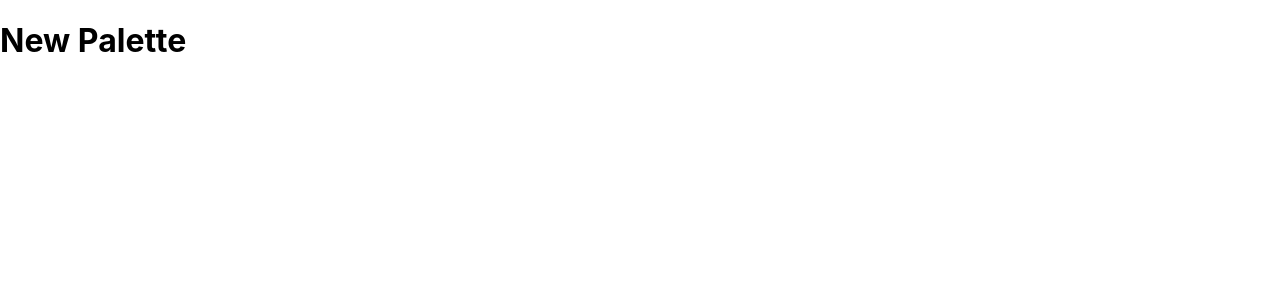
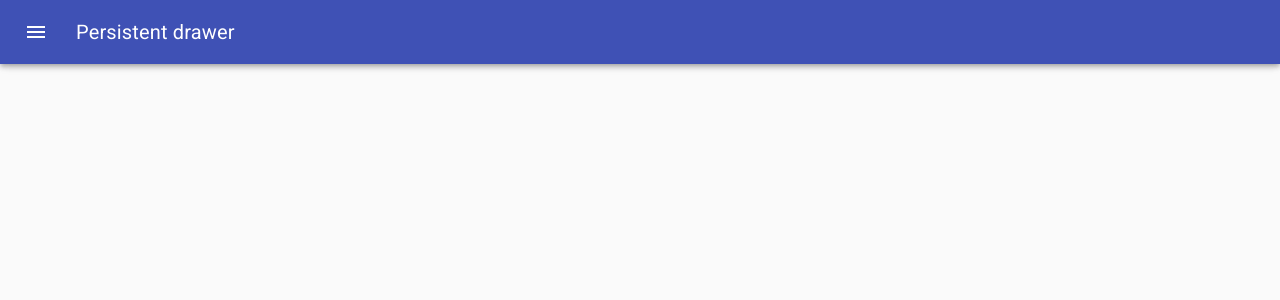
Before and after one commit to giftofgrub/paletteMaker, a React (Create React App) app: page /palette/new in a window 1280 px wide. Shown: the top 300 px of the page. Built offline with nearby package versions, Linux system fonts and the light colour scheme.

Commit message:
add drawer to newpaletteform

```diff
--- a/src/NewPaletteForm.js
+++ b/src/NewPaletteForm.js
@@ -1,19 +1,142 @@
-import React, { Component } from 'react';
+import React from 'react';
+import clsx from 'clsx';
+import { makeStyles, useTheme } from '@material-ui/core/styles';
+import Drawer from '@material-ui/core/Drawer';
+import CssBaseline from '@material-ui/core/CssBaseline';
+import AppBar from '@material-ui/core/AppBar';
+import Toolbar from '@material-ui/core/Toolbar';
+import List from '@material-ui/core/List';
+import Typography from '@material-ui/core/Typography';
+import Divider from '@material-ui/core/Divider';
+import IconButton from '@material-ui/core/IconButton';
+import MenuIcon from '@material-ui/icons/Menu';
+import ChevronLeftIcon from '@material-ui/icons/ChevronLeft';
+import ListItem from '@material-ui/core/ListItem';
+import ListItemIcon from '@material-ui/core/ListItemIcon';
+import ListItemText from '@material-ui/core/ListItemText';
+import InboxIcon from '@material-ui/icons/MoveToInbox';
+import MailIcon from '@material-ui/icons/Mail';
 
-class NewPaletteForm extends Component {
-  constructor(props) {
-    super(props);
-    this.state = {
+const drawerWidth = 240;
 
-    }
-  }
-  render() {
-    return (
-      <div>
-        <h1>New Palette</h1>
-      </div>
-    );
-  }
+const useStyles = makeStyles(theme => ({
+  root: {
+    display: 'flex',
+  },
+  appBar: {
+    transition: theme.transitions.create(['margin', 'width'], {
+      easing: theme.transitions.easing.sharp,
+      duration: theme.transitions.duration.leavingScreen,
+    }),
+  },
+  appBarShift: {
+    width: `calc(100% - ${drawerWidth}px)`,
+    marginLeft: drawerWidth,
+    transition: theme.transitions.create(['margin', 'width'], {
+      easing: theme.transitions.easing.easeOut,
+      duration: theme.transitions.duration.enteringScreen,
+    }),
+  },
+  menuButton: {
+    marginRight: theme.spacing(2),
+  },
+  hide: {
+    display: 'none',
+  },
+  drawer: {
+    width: drawerWidth,
+    flexShrink: 0,
+  },
+  drawerPaper: {
+    width: drawerWidth,
+  },
+  drawerHeader: {
+    display: 'flex',
+    alignItems: 'center',
+    padding: theme.spacing(0, 1),
+    ...theme.mixins.toolbar,
+    justifyContent: 'flex-end',
+  },
+  content: {
+    flexGrow: 1,
+    padding: theme.spacing(3),
+    transition: theme.transitions.create('margin', {
+      easing: theme.transitions.easing.sharp,
+      duration: theme.transitions.duration.leavingScreen,
+    }),
+    marginLeft: -drawerWidth,
+  },
+  contentShift: {
+    transition: theme.transitions.create('margin', {
+      easing: theme.transitions.easing.easeOut,
+      duration: theme.transitions.duration.enteringScreen,
+    }),
+    marginLeft: 0,
+  },
+}));
+
+export default function PersistentDrawerLeft() {
+  const classes = useStyles();
+  const [open, setOpen] = React.useState(false);
+
+  const handleDrawerOpen = () => {
+    setOpen(true);
+  };
+
+  const handleDrawerClose = () => {
+    setOpen(false);
+  };
+
+  return (
+    <div className={classes.root}>
+      <CssBaseline />
+      <AppBar
+        position="fixed"
+        className={clsx(classes.appBar, {
+          [classes.appBarShift]: open,
+        })}
+      >
+        <Toolbar>
+          <IconButton
+            color="inherit"
+            aria-label="open drawer"
+            onClick={handleDrawerOpen}
+            edge="start"
+            className={clsx(classes.menuButton, open && classes.hide)}
+          >
+            <MenuIcon />
+          </IconButton>
+          <Typography variant="h6" noWrap>
+            Persistent drawer
+          </Typography>
+        </Toolbar>
+      </AppBar>
+      <Drawer
+        className={classes.drawer}
+        variant="persistent"
+        anchor="left"
+        open={open}
+        classes={{
+          paper: classes.drawerPaper,
+        }}
+      >
+        <div className={classes.drawerHeader}>
+          <IconButton onClick={handleDrawerClose}>
+            <ChevronLeftIcon />
+          </IconButton>
+        </div>
+        <Divider />
+
+      </Drawer>
+      <main
+        className={clsx(classes.content, {
+          [classes.contentShift]: open,
+        })}
+      >
+        <div className={classes.drawerHeader} />
+        <h1>{"gab" && open}</h1>
+
+      </main>
+    </div>
+  );
 }
-
-export default NewPaletteForm;
```
